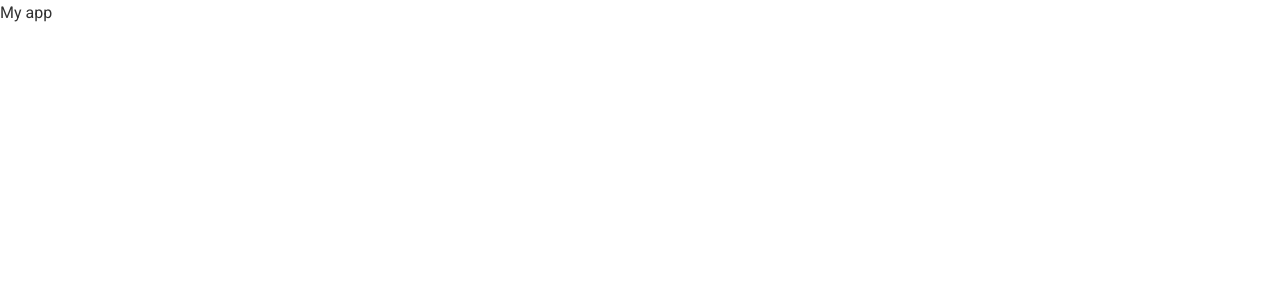
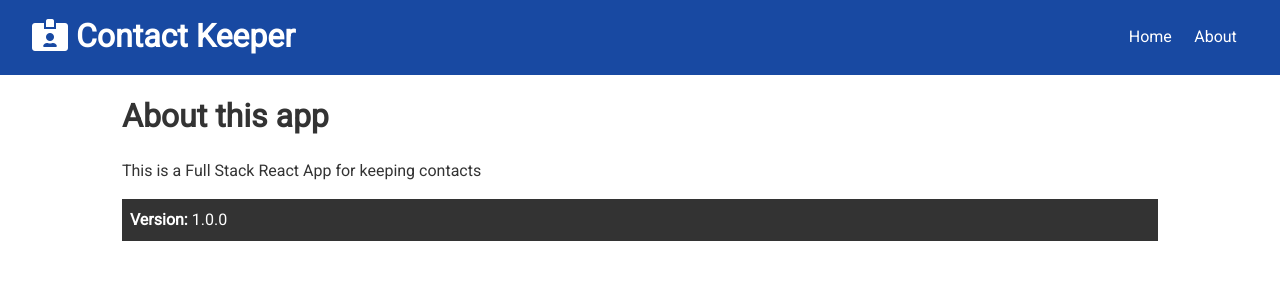
Before and after one commit to angelikahoeflich/contact-finder, a React (Create React App) app: page /about in a window 1280 px wide. Shown: the top 300 px of the page. Built offline with nearby package versions, Linux system fonts and the light colour scheme.

Commit message:
bare bones about and home pages

```diff
--- a/public/index.html
+++ b/public/index.html
@@ -12,6 +12,7 @@
     <link rel="apple-touch-icon" href="%PUBLIC_URL%/logo192.png" />
 
     <link rel="manifest" href="%PUBLIC_URL%/manifest.json" />
+    <link rel="stylesheet" href="https://pro.fontawesome.com/releases/v5.10.0/css/all.css" integrity="sha384-AYmEC3Yw5cVb3ZcuHtOA93w35dYTsvhLPVnYs9eStHfGJvOvKxVfELGroGkvsg+p" crossorigin="anonymous"/>
 
     <title>Contact Keeper| Keep track of your contacts</title>
   </head>
--- a/src/App.js
+++ b/src/App.js
@@ -1,11 +1,23 @@
-
 import './App.css';
+import {Fragment} from 'react';
+import {BrowserRouter as Router, Route, Switch} from 'react-router-dom';
+import Home from './Components/Pages/Home'
+import About from './Components/Pages/About'
+import Navbar from './Components/Layout/Navbar'
 
 const App = ()  => {
   return (
-    <div className="App">
-      My app
-    </div>
+    <Router>
+    <Fragment className="App">
+     <Navbar/>
+     <div className="container">
+       <Switch>
+         <Route exact path='/' component={Home}/>
+         <Route exact path='/about' component={About}/>
+       </Switch>
+     </div>
+    </Fragment>
+    </Router>
   );
 }
 
--- /dev/null
+++ b/src/Components/Layout/Navbar.js
@@ -0,0 +1,33 @@
+import React from 'react'
+import PropTypes from 'prop-types'
+import {Link} from 'react-router-dom'
+
+const Navbar = ({title, icon}) => {
+  return (
+    <div className="navbar bg-primary">
+      <h1>
+        <i className={icon}/> {title}
+      </h1>
+      <ul>
+        <li>
+          <Link to="/">Home</Link>
+        </li>
+        <li>
+          <Link to="/about">About</Link>
+        </li>
+      </ul>
+    </div>
+  )
+}
+
+Navbar.propTypes = {
+  title: PropTypes.string.isRequired,
+  icon:PropTypes.string
+}
+Navbar.defaultProps = {
+  title: 'Contact Keeper',
+  icon: 'fas fa-id-card-alt'
+
+}
+
+export default Navbar
--- /dev/null
+++ b/src/Components/Pages/About.js
@@ -0,0 +1,15 @@
+import React from 'react'
+
+const About = () => {
+  return (
+    <div>
+      <h1>About this app</h1>
+      <p className="my-1">This is a Full Stack React App for keeping contacts</p>
+      <p className="bg-dark p">
+        <strong>Version:</strong> 1.0.0
+      </p>
+    </div>
+  )
+}
+
+export default About
--- /dev/null
+++ b/src/Components/Pages/Home.js
@@ -0,0 +1,11 @@
+import React from 'react'
+
+const Home = () => {
+  return (
+    <div>
+      <h1>Home</h1>
+    </div>
+  )
+}
+
+export default Home
```
Also changed, not shown: src/Components/hello.js (added), 1 other file (tests, documents, lock files or other folders).
